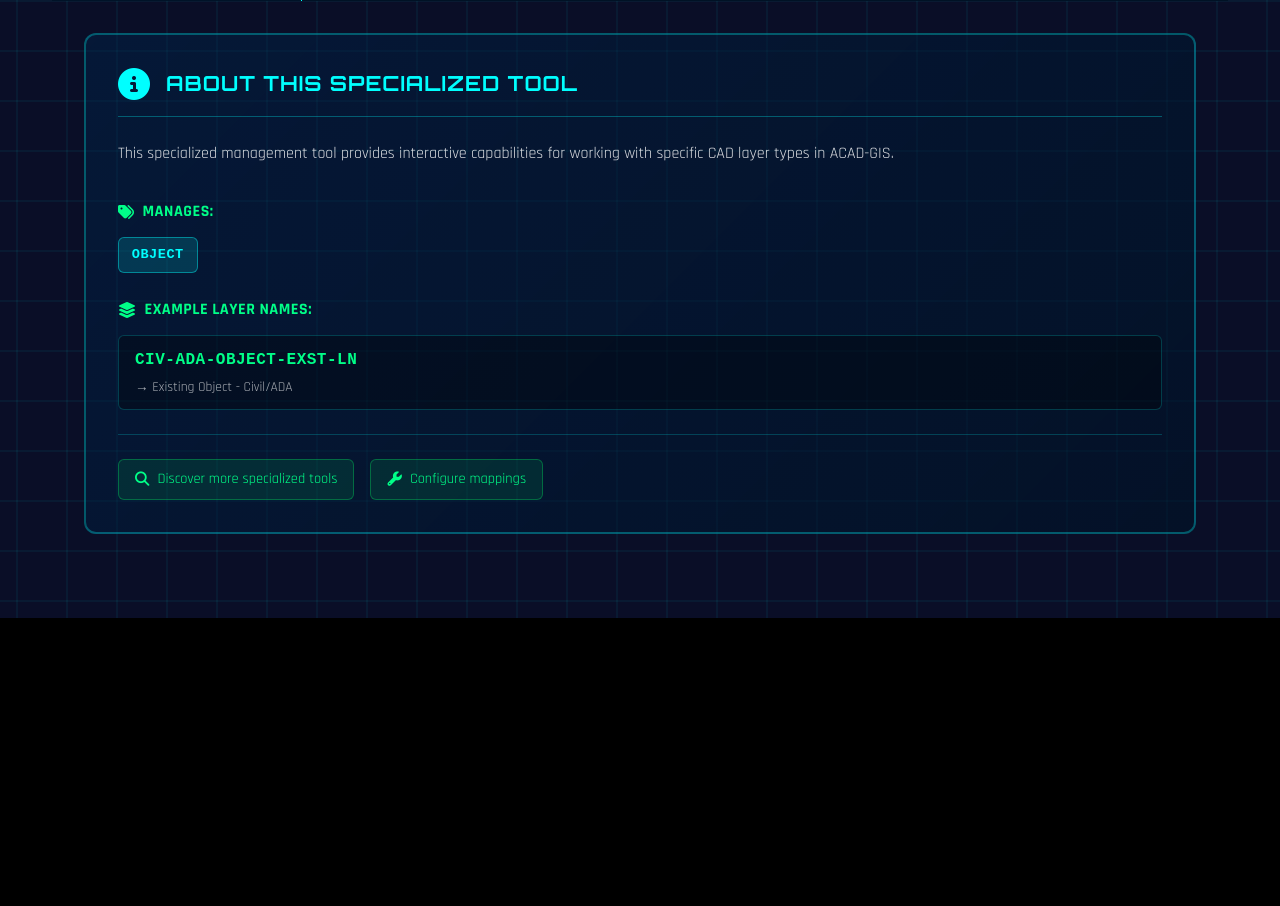
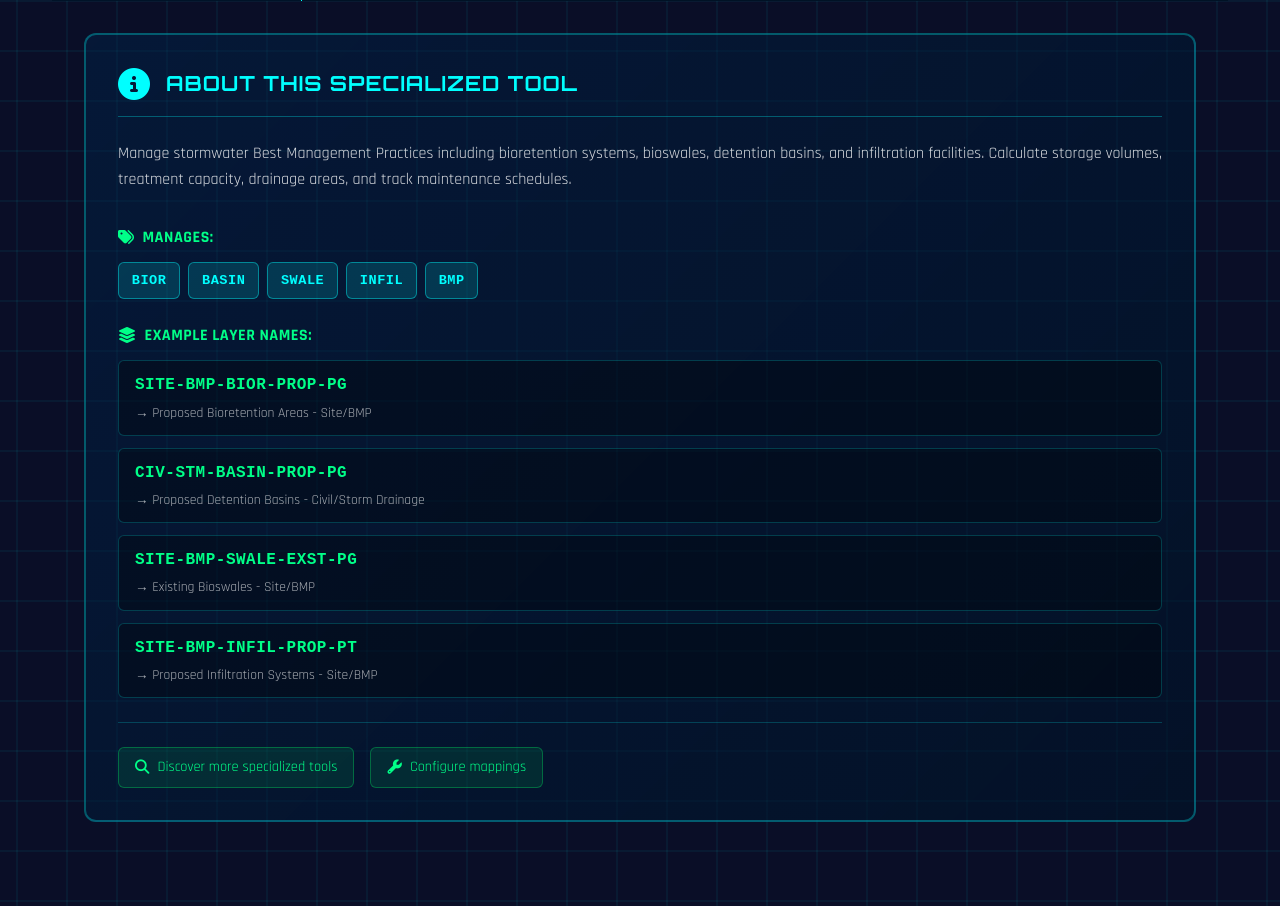
Before and after one commit to Rtoony/survey-data-system, a Flask app: page /bmp-manager in a window 1280 px wide. Shown: the part 1016-1922 px from the top of the page. Before the commit the page ends 1634 px from the top, so only its background shows below. Run offline with Flask 3, Linux system fonts and the light colour scheme; data that the repository does not hold is empty; parts of the project's set-up code (start-up, migrations or seed data) failed here and were passed over; some libraries are stand-ins or nearby versions.

Commit message:
Add descriptive information and examples to tool templates
Adds `about_tool_description`, `about_tool_tags`, and `about_tool_examples` blocks to `bmp_manager.html`, `gravity_network_manager.html`, and `pressure_network_manager.html` templates.

Replit-Commit-Author: Agent
Replit-Commit-Session-Id: d0570d09-b80a-49d8-a819-634a3d888e4f
Replit-Commit-Checkpoint-Type: intermediate_checkpoint
Replit-Commit-Event-Id: d0ca1879-4a1b-4fcd-a557-75e90fc022af
Replit-Commit-Screenshot-Url: https://storage.googleapis.com/screenshot-production-us-central1/6cd945c4-1725-4653-8e80-9d5cb05bc140/d0570d09-b80a-49d8-a819-634a3d888e4f/MLz4Qa4

```diff
--- a/templates/bmp_manager.html
+++ b/templates/bmp_manager.html
@@ -464,3 +464,34 @@ function setupResizer() {
     });
 }
 {% endblock %}
+
+{% block about_tool_description %}
+Manage stormwater Best Management Practices including bioretention systems, bioswales, detention basins, and infiltration facilities. Calculate storage volumes, treatment capacity, drainage areas, and track maintenance schedules.
+{% endblock %}
+
+{% block about_tool_tags %}
+<span class="about-tool-tag">BIOR</span>
+<span class="about-tool-tag">BASIN</span>
+<span class="about-tool-tag">SWALE</span>
+<span class="about-tool-tag">INFIL</span>
+<span class="about-tool-tag">BMP</span>
+{% endblock %}
+
+{% block about_tool_examples %}
+<div class="about-tool-example">
+    <div class="about-tool-example-layer">SITE-BMP-BIOR-PROP-PG</div>
+    <div class="about-tool-example-desc">→ Proposed Bioretention Areas - Site/BMP</div>
+</div>
+<div class="about-tool-example">
+    <div class="about-tool-example-layer">CIV-STM-BASIN-PROP-PG</div>
+    <div class="about-tool-example-desc">→ Proposed Detention Basins - Civil/Storm Drainage</div>
+</div>
+<div class="about-tool-example">
+    <div class="about-tool-example-layer">SITE-BMP-SWALE-EXST-PG</div>
+    <div class="about-tool-example-desc">→ Existing Bioswales - Site/BMP</div>
+</div>
+<div class="about-tool-example">
+    <div class="about-tool-example-layer">SITE-BMP-INFIL-PROP-PT</div>
+    <div class="about-tool-example-desc">→ Proposed Infiltration Systems - Site/BMP</div>
+</div>
+{% endblock %}
```
Also changed, not shown: templates/gravity_network_manager.html (+31 -0 lines), templates/pressure_network_manager.html (+31 -0 lines).
